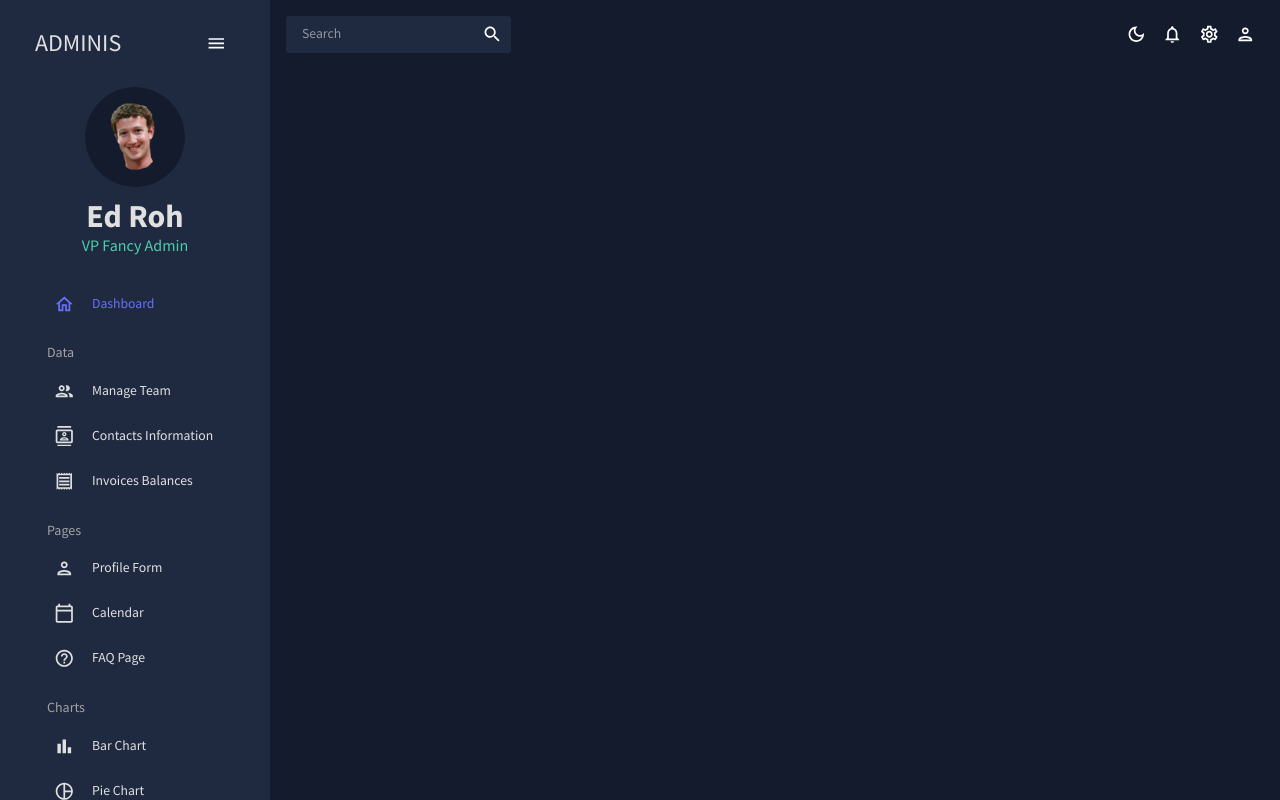
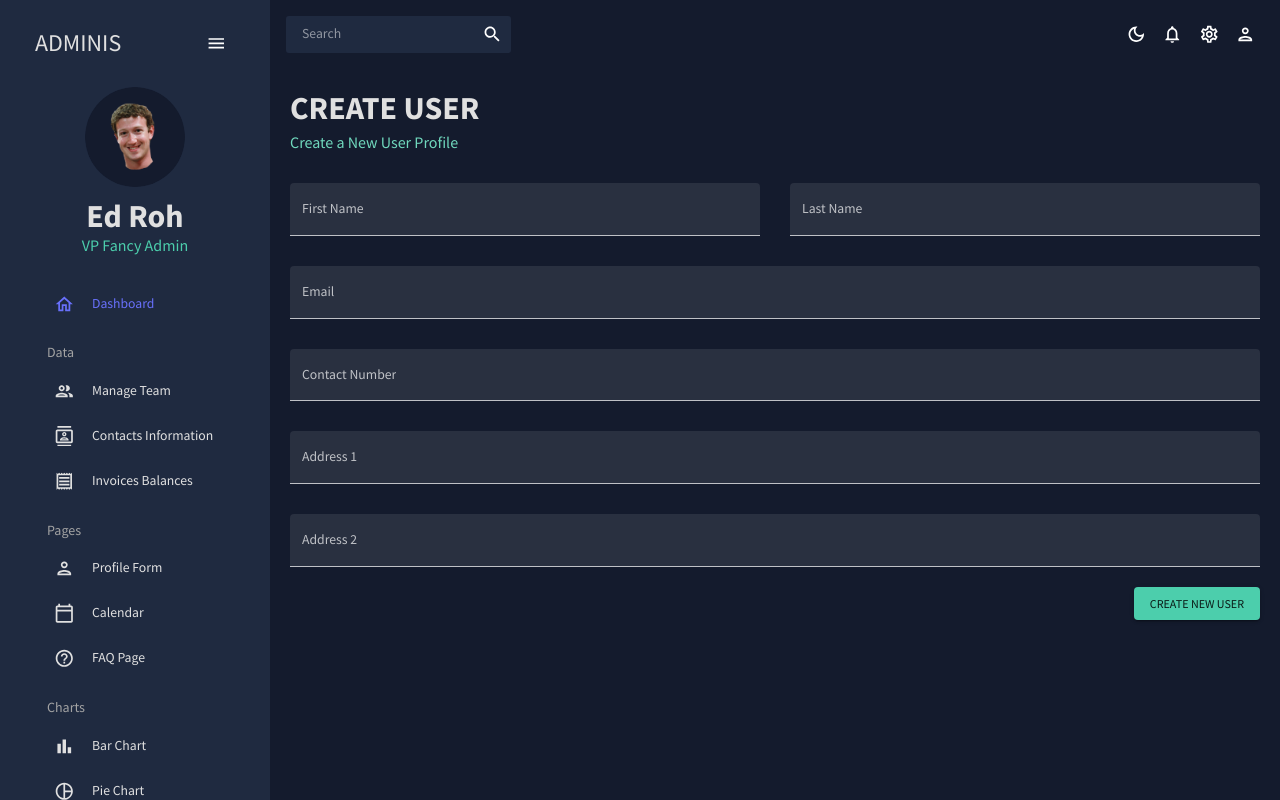
Before and after one commit to seamusapple/react-admin, a React (Create React App) app: page /form in a window 1280 px wide. Built offline with nearby package versions, Linux system fonts and the light colour scheme.

Commit message:
finish form page

```diff
--- a/src/App.js
+++ b/src/App.js
@@ -7,8 +7,8 @@
 import Team from "./scenes/team";
 import Contacts from "./scenes/contacts";
 import Invoices from "./scenes/invoices";
+import Form from "./scenes/form";
 // import Bar from "./scenes/bar";
-// import Form from "./scenes/form";
 // import Line from "./scenes/line";
 // import Pie from "./scenes/pie";
 // import FAQ from "./scenes/faq";
@@ -31,8 +31,8 @@
               <Route path="/team" element={<Team></Team>}></Route>
               <Route path="/contacts" element={<Contacts></Contacts>}></Route>
               <Route path="/invoices" element={<Invoices></Invoices>}></Route>
+              <Route path="/form" element={<Form></Form>}></Route>
               {/* <Route path="/bar" element={<Bar></Bar>}></Route> */}
-              {/* <Route path="/form" element={<Form></Form>}></Route> */}
               {/* <Route path="/line" element={<Line></Line>}></Route> */}
               {/* <Route path="/pie" element={<Pie></Pie>}></Route> */}
               {/* <Route path="/faq" element={<FAQ></FAQ>}></Route> */}
--- /dev/null
+++ b/src/scenes/form/index.jsx
@@ -0,0 +1,155 @@
+import { Box, Button, TextField } from "@mui/material";
+import { Formik } from "formik";
+import * as yup from "yup";
+import useMediaQuery from "@mui/material/useMediaQuery";
+import Header from "../../components/Header";
+
+const phoneRegExp =
+  /^((\+[1-9]{1,4}[ -]?)|(\([0-9]{2,3}\)[ -]?)|([0-9]{2,4})[ -]?)*?[0-9]{3,4}[ -]?[0-9]{3,4}$/;
+
+const initialValues = {
+  firstName: "",
+  lastName: "",
+  email: "",
+  contact: "",
+  address1: "",
+  address2: "",
+};
+
+const userSchema = yup.object().shape({
+  firstName: yup.string().required("required"),
+  lastName: yup.string().required("required"),
+  email: yup.string().email("invalid email").required("required"),
+  contact: yup
+    .string()
+    .matches(phoneRegExp, "Phone number is not valid")
+    .required("required"),
+  address1: yup.string().required("required"),
+  address2: yup.string().required("required"),
+});
+
+const Form = () => {
+  const isNonMobile = useMediaQuery("(min-width:600px)");
+
+  const handleFormSubmit = (values) => {
+    console.log(values);
+  };
+
+  return (
+    <Box m="20px">
+      <Header title="CREATE USER" subtitle="Create a New User Profile"></Header>
+
+      <Formik
+        onSubmit={handleFormSubmit}
+        initialValues={initialValues}
+        validationSchema={userSchema}
+      >
+        {({
+          values,
+          errors,
+          touched,
+          handleBlur,
+          handleChange,
+          handleSubmit,
+        }) => (
+          <form onSubmit={handleSubmit}>
+            <Box
+              display="grid"
+              gap="30px"
+              gridTemplateColumns="repeat(4, minmax(0, 1fr))"
+              sx={{
+                "& > div": { gridColumn: isNonMobile ? undefined : "span 4" },
+              }}
+            >
+              <TextField
+                fullWidth
+                variant="filled"
+                type="text"
+                label="First Name"
+                onBlur={handleBlur}
+                onChange={handleChange}
+                value={values.firstName}
+                name="firstName"
+                error={!!touched.firstName && !!errors.firstName}
+                helperText={touched.firstName && errors.firstName}
+                sx={{ gridColumn: "span 2" }}
+              ></TextField>
+              <TextField
+                fullWidth
+                variant="filled"
+                type="text"
+                label="Last Name"
+                onBlur={handleBlur}
+                onChange={handleChange}
+                value={values.lastName}
+                name="lastName"
+                error={!!touched.lastName && !!errors.lastName}
+                helperText={touched.lastName && errors.lastName}
+                sx={{ gridColumn: "span 2" }}
+              ></TextField>
+              <TextField
+                fullWidth
+                variant="filled"
+                type="text"
+                label="Email"
+                onBlur={handleBlur}
+                onChange={handleChange}
+                value={values.email}
+                name="email"
+                error={!!touched.email && !!errors.email}
+                helperText={touched.email && errors.email}
+                sx={{ gridColumn: "span 4" }}
+              ></TextField>
+              <TextField
+                fullWidth
+                variant="filled"
+                type="number"
+                label="Contact Number"
+                onBlur={handleBlur}
+                onChange={handleChange}
+                value={values.contact}
+                name="contact"
+                error={!!touched.contact && !!errors.contact}
+                helperText={touched.contact && errors.contact}
+                sx={{ gridColumn: "span 4" }}
+              ></TextField>
+              <TextField
+                fullWidth
+                variant="filled"
+                type="text"
+                label="Address 1"
+                onBlur={handleBlur}
+                onChange={handleChange}
+                value={values.address1}
+                name="address1"
+                error={!!touched.address1 && !!errors.address1}
+                helperText={touched.address1 && errors.address1}
+                sx={{ gridColumn: "span 4" }}
+              ></TextField>
+              <TextField
+                fullWidth
+                variant="filled"
+                type="text"
+                label="Address 2"
+                onBlur={handleBlur}
+                onChange={handleChange}
+                value={values.address2}
+                name="address2"
+                error={!!touched.address2 && !!errors.address2}
+                helperText={touched.address2 && errors.address2}
+                sx={{ gridColumn: "span 4" }}
+              ></TextField>
+            </Box>
+            <Box display="flex" justifyContent="end" mt="20px">
+              <Button type="submit" color="secondary" variant="contained">
+                Create New User
+              </Button>
+            </Box>
+          </form>
+        )}
+      </Formik>
+    </Box>
+  );
+};
+
+export default Form;
```
